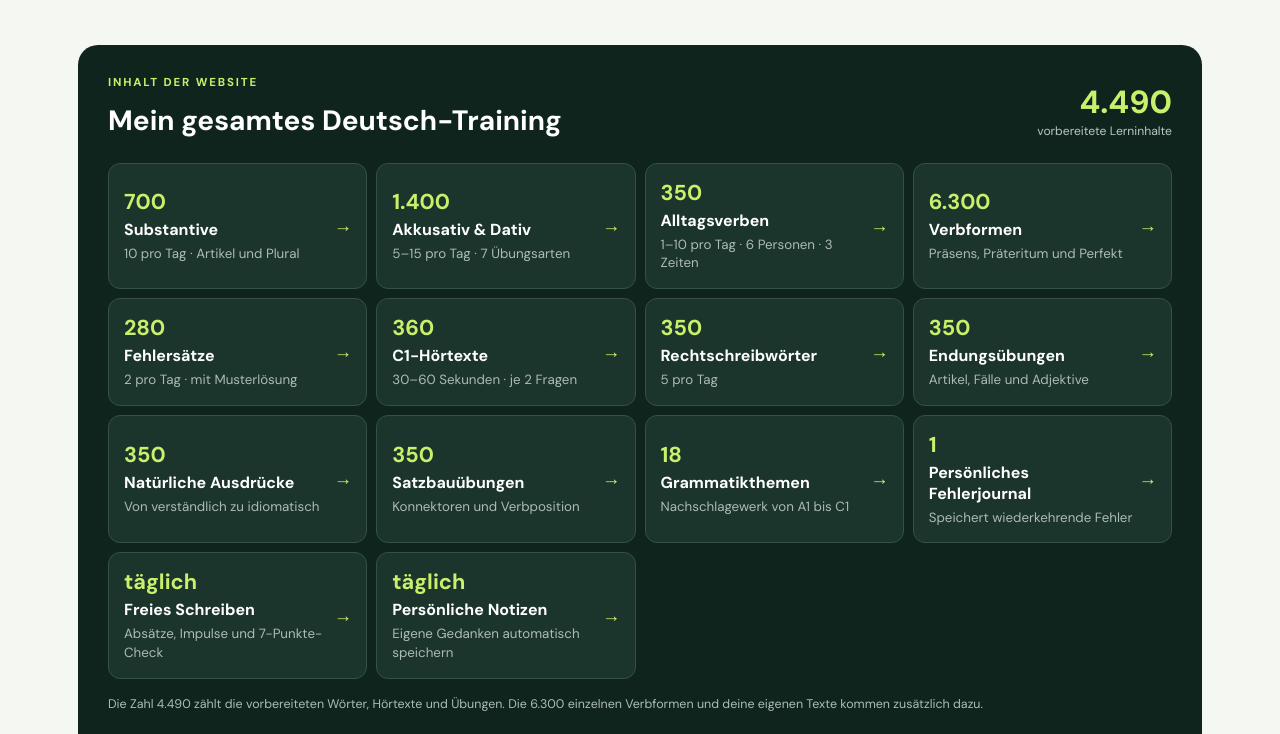
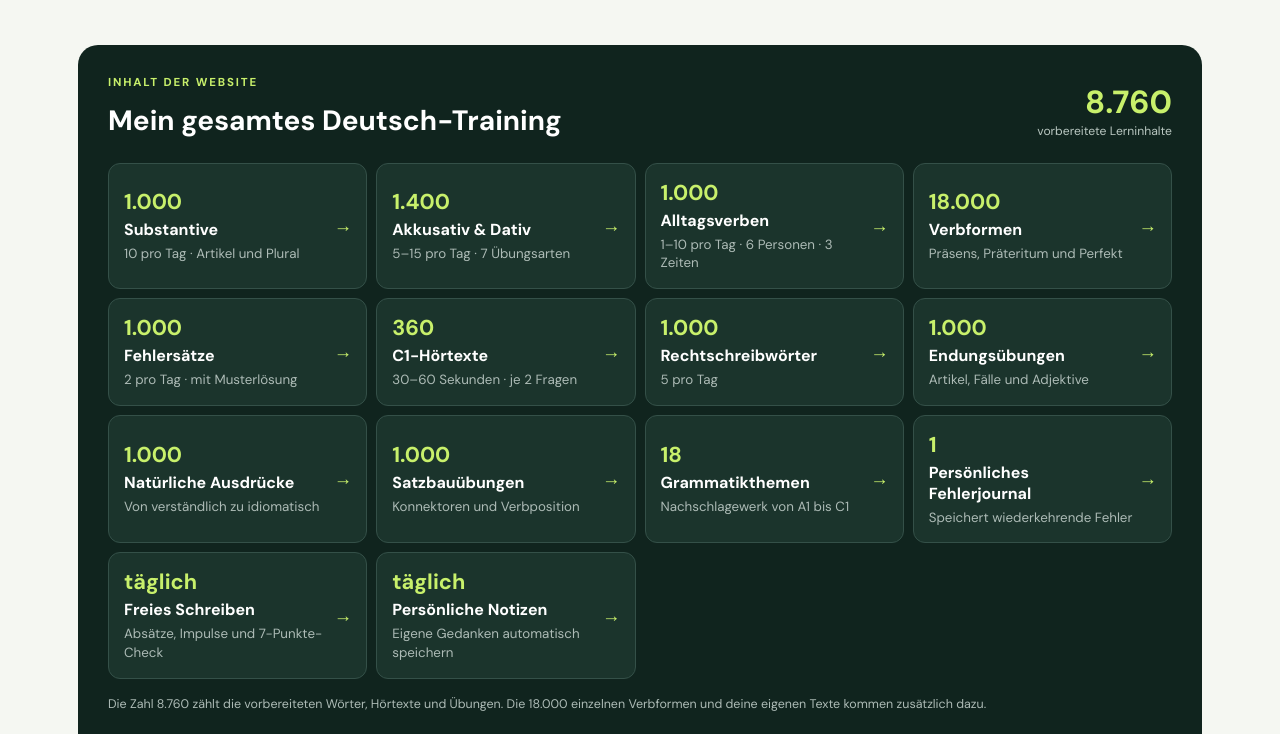
Before and after one commit to NaikeA/Deutsch-C1, a plain HTML site: page index.html in a window 1280 px wide. Shown: the part 523-1257 px from the top of the page. Drawn offline with Linux system fonts and the light colour scheme.

Commit message:
Expand language practice banks to one thousand

```diff
--- a/index.html
+++ b/index.html
@@ -56,24 +56,24 @@
     </section>
 
     <section class="site-summary">
-      <div class="summary-head"><div><p class="kicker">INHALT DER WEBSITE</p><h2>Mein gesamtes Deutsch-Training</h2></div><div class="summary-total"><strong>4.490</strong><span>vorbereitete Lerninhalte</span></div></div>
+      <div class="summary-head"><div><p class="kicker">INHALT DER WEBSITE</p><h2>Mein gesamtes Deutsch-Training</h2></div><div class="summary-total"><strong>8.760</strong><span>vorbereitete Lerninhalte</span></div></div>
       <div class="summary-grid">
-        <button type="button" class="summary-card" data-go-view="articles"><strong>700</strong><span>Substantive</span><small>10 pro Tag · Artikel und Plural</small></button>
+        <button type="button" class="summary-card" data-go-view="articles"><strong>1.000</strong><span>Substantive</span><small>10 pro Tag · Artikel und Plural</small></button>
         <button type="button" class="summary-card" data-go-view="cases"><strong>1.400</strong><span>Akkusativ &amp; Dativ</span><small>5–15 pro Tag · 7 Übungsarten</small></button>
-        <button type="button" class="summary-card" data-go-view="verbs"><strong>350</strong><span>Alltagsverben</span><small>1–10 pro Tag · 6 Personen · 3 Zeiten</small></button>
-        <button type="button" class="summary-card" data-go-view="verbs"><strong>6.300</strong><span>Verbformen</span><small>Präsens, Präteritum und Perfekt</small></button>
-        <button type="button" class="summary-card" data-go-view="correction"><strong>280</strong><span>Fehlersätze</span><small>2 pro Tag · mit Musterlösung</small></button>
+        <button type="button" class="summary-card" data-go-view="verbs"><strong>1.000</strong><span>Alltagsverben</span><small>1–10 pro Tag · 6 Personen · 3 Zeiten</small></button>
+        <button type="button" class="summary-card" data-go-view="verbs"><strong>18.000</strong><span>Verbformen</span><small>Präsens, Präteritum und Perfekt</small></button>
+        <button type="button" class="summary-card" data-go-view="correction"><strong>1.000</strong><span>Fehlersätze</span><small>2 pro Tag · mit Musterlösung</small></button>
         <button type="button" id="openListeningOverview" class="summary-card" data-go-view="listening" aria-label="C1-Hörverstehen öffnen"><strong>360</strong><span>C1-Hörtexte</span><small>30–60 Sekunden · je 2 Fragen</small></button>
-        <button type="button" class="summary-card" data-go-view="lab" data-go-lab="spelling"><strong>350</strong><span>Rechtschreibwörter</span><small>5 pro Tag</small></button>
-        <button type="button" class="summary-card" data-go-view="lab" data-go-lab="endings"><strong>350</strong><span>Endungsübungen</span><small>Artikel, Fälle und Adjektive</small></button>
-        <button type="button" class="summary-card" data-go-view="lab" data-go-lab="natural"><strong>350</strong><span>Natürliche Ausdrücke</span><small>Von verständlich zu idiomatisch</small></button>
-        <button type="button" class="summary-card" data-go-view="lab" data-go-lab="connectors"><strong>350</strong><span>Satzbauübungen</span><small>Konnektoren und Verbposition</small></button>
+        <button type="button" class="summary-card" data-go-view="lab" data-go-lab="spelling"><strong>1.000</strong><span>Rechtschreibwörter</span><small>5 pro Tag</small></button>
+        <button type="button" class="summary-card" data-go-view="lab" data-go-lab="endings"><strong>1.000</strong><span>Endungsübungen</span><small>Artikel, Fälle und Adjektive</small></button>
+        <button type="button" class="summary-card" data-go-view="lab" data-go-lab="natural"><strong>1.000</strong><span>Natürliche Ausdrücke</span><small>Von verständlich zu idiomatisch</small></button>
+        <button type="button" class="summary-card" data-go-view="lab" data-go-lab="connectors"><strong>1.000</strong><span>Satzbauübungen</span><small>Konnektoren und Verbposition</small></button>
         <button type="button" class="summary-card" data-go-view="grammar"><strong>18</strong><span>Grammatikthemen</span><small>Nachschlagewerk von A1 bis C1</small></button>
         <button type="button" class="summary-card" data-go-view="lab" data-go-lab="journal"><strong>1</strong><span>Persönliches Fehlerjournal</span><small>Speichert wiederkehrende Fehler</small></button>
         <button type="button" class="summary-card" data-go-view="writing"><strong>täglich</strong><span>Freies Schreiben</span><small>Absätze, Impulse und 7-Punkte-Check</small></button>
         <button type="button" class="summary-card" data-go-view="notes"><strong>täglich</strong><span>Persönliche Notizen</span><small>Eigene Gedanken automatisch speichern</small></button>
       </div>
-      <p class="summary-note">Die Zahl 4.490 zählt die vorbereiteten Wörter, Hörtexte und Übungen. Die 6.300 einzelnen Verbformen und deine eigenen Texte kommen zusätzlich dazu.</p>
+      <p class="summary-note">Die Zahl 8.760 zählt die vorbereiteten Wörter, Hörtexte und Übungen. Die 18.000 einzelnen Verbformen und deine eigenen Texte kommen zusätzlich dazu.</p>
       <div class="app-tools">
         <div><p class="kicker">APP & DATENSICHERUNG</p><h3>Auf Android installieren</h3><p>Installiere den Lerntrainer als eigenständige App. Sichere deine Einträge als Datei, um sie auf ein anderes Gerät zu übertragen.</p></div>
         <div class="app-tool-actions"><button id="installApp" type="button" hidden>App installieren</button><button id="exportBackup" class="outline-btn" type="button">Backup exportieren</button><button id="importBackup" class="outline-btn" type="button">Backup importieren</button><input id="backupFile" type="file" accept="application/json,.json" hidden></div>
@@ -180,7 +180,7 @@
 
     <section class="verb-gym" id="verben">
       <div class="verb-head">
-        <div><p class="kicker">1–10 VERBEN PRO TAG · 350 VERBEN</p><h2>Verben aktiv beherrschen</h2><p>Wähle deine tägliche Anzahl und konjugiere jedes Verb für eine Person. Wechsle danach die Person und wiederhole die Runde.</p></div>
+        <div><p class="kicker">1–10 VERBEN PRO TAG · 1.000 ÜBUNGEN</p><h2>Verben aktiv beherrschen</h2><p>Wähle deine tägliche Anzahl und konjugiere jedes Verb für eine Person. Wechsle danach die Person und wiederhole die Runde.</p></div>
         <div class="entry-date"><label for="verbDate">Übung vom</label><input id="verbDate" type="date"></div>
       </div>
       <div class="person-picker" role="group" aria-label="Person auswählen">
@@ -195,7 +195,7 @@
 
     <section class="article-gym" id="artikel">
       <div class="article-head">
-        <div><p class="kicker">10 WÖRTER PRO TAG · 700 WÖRTER</p><h2>Der, die oder das?</h2><p>Wähle den bestimmten Artikel. Fehlerhafte Wörter kehren automatisch zur Wiederholung zurück.</p></div>
+        <div><p class="kicker">10 WÖRTER PRO TAG · 1.000 WÖRTER</p><h2>Der, die oder das?</h2><p>Wähle den bestimmten Artikel. Fehlerhafte Wörter kehren automatisch zur Wiederholung zurück.</p></div>
         <div class="entry-date"><label for="articleDate">Übung vom</label><input id="articleDate" type="date"></div>
       </div>
       <div class="article-pronunciation"><label class="pronunciation-mode" for="articlePronunciationMode">Aussprache <select id="articlePronunciationMode"><option value="word">Artikel + Wort</option><option value="example">Beispielsatz</option></select></label><small>Die Aussprache verwendet die Stimme aus dem Hörverstehen.</small></div>
@@ -213,7 +213,7 @@
 
     <section class="correction-gym" id="satzkorrektur">
       <div class="correction-head">
-        <div><p class="kicker">2 SÄTZE PRO TAG · 280 SÄTZE</p><h2>Fehler finden und korrigieren</h2><p>Schreibe jeden Satz richtig. Vergleiche deine Version anschließend mit der Musterlösung.</p></div>
+        <div><p class="kicker">2 SÄTZE PRO TAG · 1.000 SÄTZE</p><h2>Fehler finden und korrigieren</h2><p>Schreibe jeden Satz richtig. Vergleiche deine Version anschließend mit der Musterlösung.</p></div>
         <div class="entry-date"><label for="correctionDate">Übung vom</label><input id="correctionDate" type="date"></div>
       </div>
       <div id="correctionCards" class="correction-cards"></div>
@@ -244,7 +244,7 @@
     </section>
 
     <section class="error-lab" id="fehlerlabor">
-      <div class="lab-head"><div><p class="kicker">MEIN FEHLERLABOR · 4 × 350 ÜBUNGEN</p><h2>Genau die Fehler trainieren, die ich mache</h2><p>Kurze tägliche Übungen. Fehler werden im persönlichen Journal gesammelt und häufiger sichtbar gemacht.</p></div><div class="entry-date"><label for="labDate">Übung vom</label><input id="labDate" type="date"></div></div>
+      <div class="lab-head"><div><p class="kicker">MEIN FEHLERLABOR · 4 × 1.000 ÜBUNGEN</p><h2>Genau die Fehler trainieren, die ich mache</h2><p>Kurze tägliche Übungen. Fehler werden im persönlichen Journal gesammelt und häufiger sichtbar gemacht.</p></div><div class="entry-date"><label for="labDate">Übung vom</label><input id="labDate" type="date"></div></div>
       <div class="lab-tabs" role="tablist"><button class="lab-tab active" data-lab="journal">Fehlerjournal</button><button class="lab-tab" data-lab="endings">Endungen</button><button class="lab-tab" data-lab="spelling">Rechtschreibung</button><button class="lab-tab" data-lab="natural">Natürliches Deutsch</button><button class="lab-tab" data-lab="connectors">Satzbau</button></div>
       <div id="labContent" class="lab-content"></div>
     </section>
@@ -291,6 +291,7 @@
   <script src="verbs.js?v=16"></script>
   <script src="corrections.js?v=16"></script>
   <script src="lab.js?v=16"></script>
+  <script src="expansions.js?v=1"></script>
   <script src="cases.js?v=1"></script>
   <script src="app.js?v=39"></script>
 </body>
```
